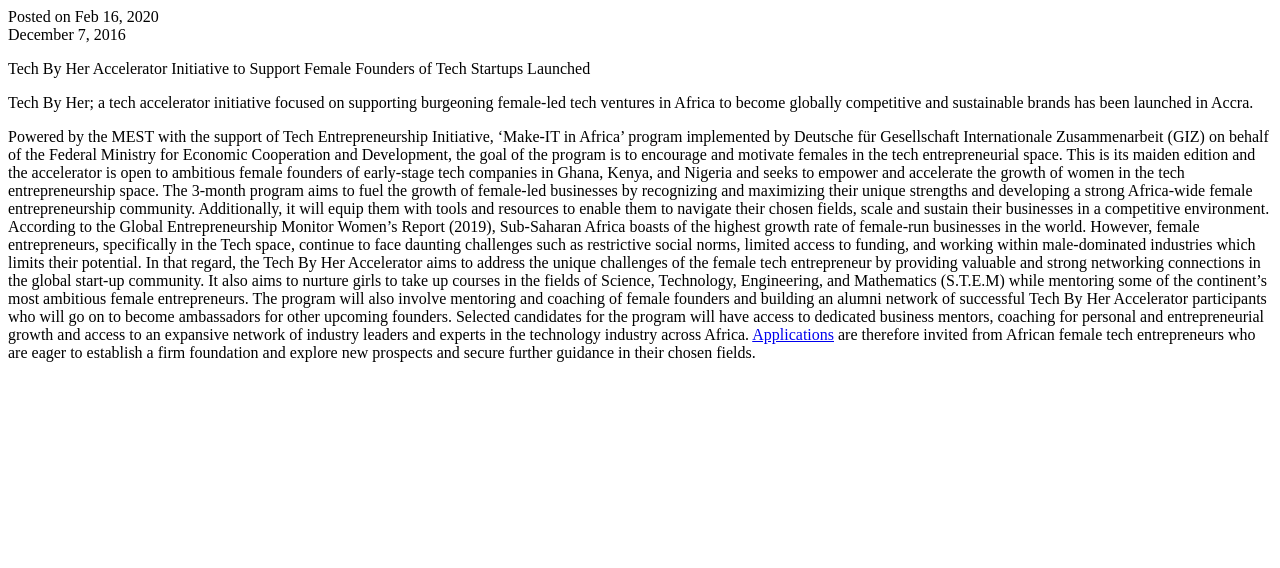
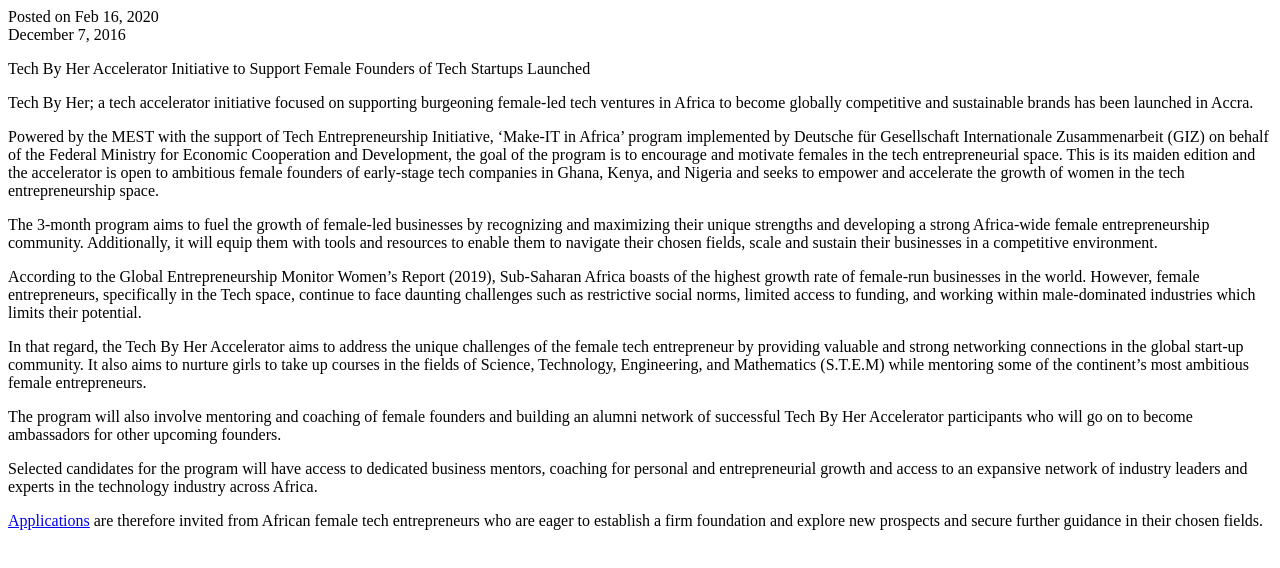
Before and after one commit to felixdarko/mest-post, a plain HTML site: page index.html in a window 1280 px wide. Drawn offline with Linux system fonts and the light colour scheme.

Commit message:
blog post separated

```diff
--- a/index.html
+++ b/index.html
@@ -15,15 +15,27 @@
 		<p class="excerpt">
 			Tech By Her; a tech accelerator initiative focused on supporting burgeoning female-led tech ventures in Africa to become globally competitive and sustainable brands has been launched in Accra.
 		</p>
-		<p class="article">
+		<p>
 			Powered by the MEST with the support of Tech Entrepreneurship Initiative, ‘Make-IT in Africa’ program implemented by Deutsche für Gesellschaft Internationale Zusammenarbeit (GIZ) on behalf of the Federal Ministry for Economic Cooperation and Development, the goal of the program is to encourage and motivate females in the tech entrepreneurial space.
 			This is its maiden edition and the accelerator is open to ambitious female founders of early-stage tech companies in Ghana, Kenya, and Nigeria and seeks to empower and accelerate the growth of women in the tech entrepreneurship space.
+		</p>
+		<p>
 			The 3-month program aims to fuel the growth of female-led businesses by recognizing and maximizing their unique strengths and developing a strong Africa-wide female entrepreneurship community.
 			Additionally, it will equip them with tools and resources to enable them to navigate their chosen fields, scale and sustain their businesses in a competitive environment.
+		</p>
+		<p>
 			According to the Global Entrepreneurship Monitor Women’s Report (2019), Sub-Saharan Africa boasts of the highest growth rate of female-run businesses in the world. However, female entrepreneurs, specifically in the Tech space, continue to face daunting challenges such as restrictive social norms, limited access to funding, and working within male-dominated industries which limits their potential.
+		</p>
+		<p>
 			In that regard, the Tech By Her Accelerator aims to address the unique challenges of the female tech entrepreneur by providing valuable and strong networking connections in the global start-up community. It also aims to nurture girls to take up courses in the fields of Science, Technology, Engineering, and Mathematics (S.T.E.M) while mentoring some of the continent’s most ambitious female entrepreneurs.
+		</p>
+		<p>
 			The program will also involve mentoring and coaching of female founders and building an alumni network of successful Tech By Her Accelerator participants who will go on to become ambassadors for other upcoming founders.
+		</p>
+		<p>
 			Selected candidates for the program will have access to dedicated business mentors, coaching for personal and entrepreneurial growth and access to an expansive network of industry leaders and experts in the technology industry across Africa.
+		</p>
+		<p>
 			<a href="http://bit.ly/techbyher">Applications</a> are therefore invited from African female tech entrepreneurs who are eager to establish a firm foundation and explore new prospects and secure further guidance in their chosen fields.
 		</p>
 	</article>
```
